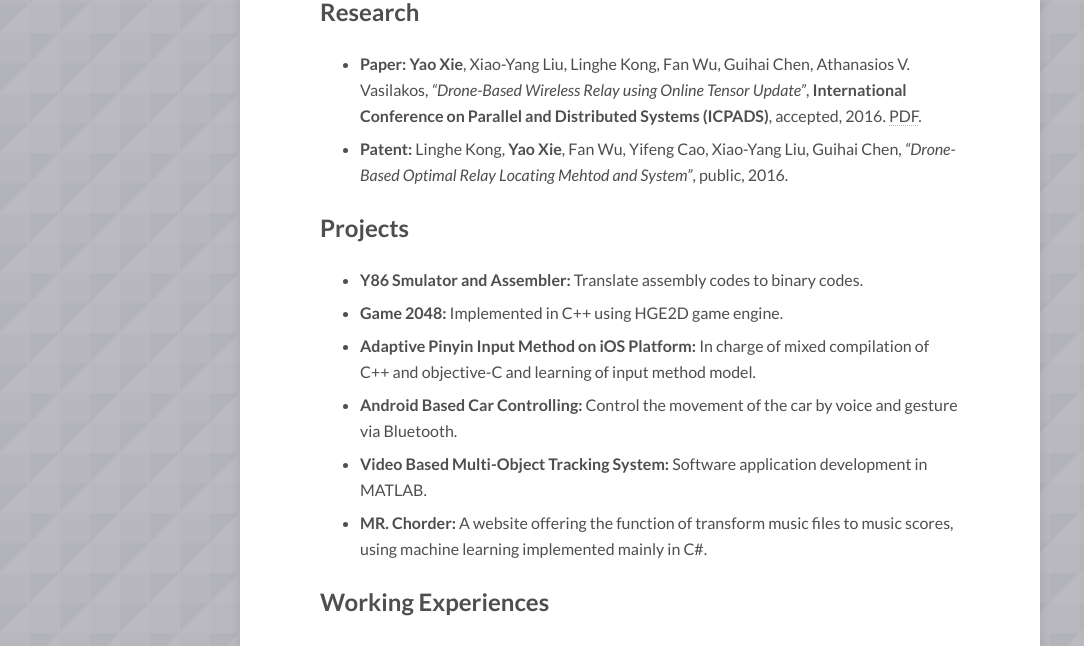
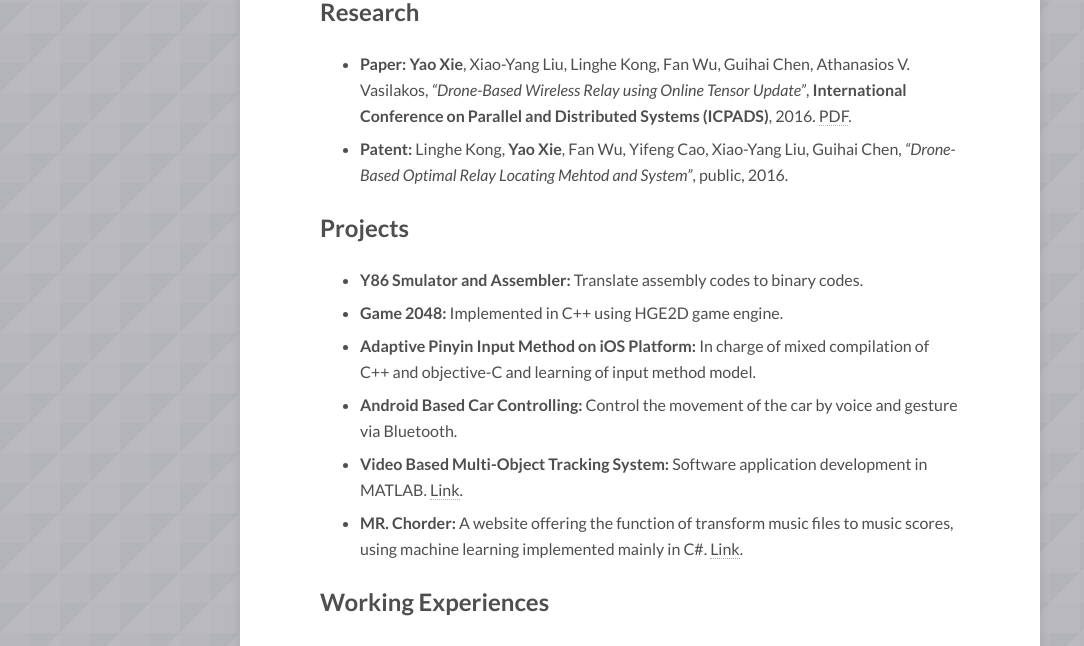
Before and after one commit to AllenShieh/AllenShieh.github.io, a Jekyll site: the page built from _posts/2016-09-18-resume.md, in a window 1280 px wide and 900 px high, scrolled down 773 px. Shown: the part 154-800 px from the top of the window, without its empty margins (0-1084 px from the left). Built offline with Jekyll 4.4.1, drawn with Linux system fonts in a browser that asks for light colours; nearby versions of some CDN libraries.

Commit message:
publications

```diff
--- a/_posts/2016-09-18-resume.md
+++ b/_posts/2016-09-18-resume.md
@@ -27,7 +27,7 @@ This is my personal resume. Check it out!
 * **Programming Languages:** C/C++, C#, MATLAB, LATEX, Python, Haskell.
 
 ## Research
-* **Paper: Yao Xie**, Xiao-Yang Liu, Linghe Kong, Fan Wu, Guihai Chen, Athanasios V. Vasilakos, *"Drone-Based Wireless Relay using Online Tensor Update"*, **International Conference on Parallel and Distributed Systems (ICPADS)**, accepted, 2016. [PDF](/publications/icpads2016drone.pdf).
+* **Paper: Yao Xie**, Xiao-Yang Liu, Linghe Kong, Fan Wu, Guihai Chen, Athanasios V. Vasilakos, *"Drone-Based Wireless Relay using Online Tensor Update"*, **International Conference on Parallel and Distributed Systems (ICPADS)**, 2016. [PDF](/publications/icpads2016drone.pdf).
 * **Patent:** Linghe Kong, **Yao Xie**, Fan Wu, Yifeng Cao, Xiao-Yang Liu, Guihai Chen, *"Drone-Based Optimal Relay Locating Mehtod and System"*, public, 2016.
 
 ## Projects
@@ -35,8 +35,8 @@ This is my personal resume. Check it out!
 * **Game 2048:** Implemented in C++ using HGE2D game engine.
 * **Adaptive Pinyin Input Method on iOS Platform:** In charge of mixed compilation of C++ and objective-C and learning of input method model.
 * **Android Based Car Controlling:** Control the movement of the car by voice and gesture via Bluetooth.
-* **Video Based Multi-Object Tracking System:** Software application development in MATLAB.
-* **MR. Chorder:** A website offering the function of transform music files to music scores, using machine learning implemented mainly in C#.
+* **Video Based Multi-Object Tracking System:** Software application development in MATLAB. [Link](https://github.com/AllenShieh/MultiTrackProject).
+* **MR. Chorder:** A website offering the function of transform music files to music scores, using machine learning implemented mainly in C#. [Link](https://github.com/aaronguo1996/MrChorder).
 
 ## Working Experiences
 * 2014.3-2014.7: **Staff**, Scholarship Department of Student Service Center.
```
